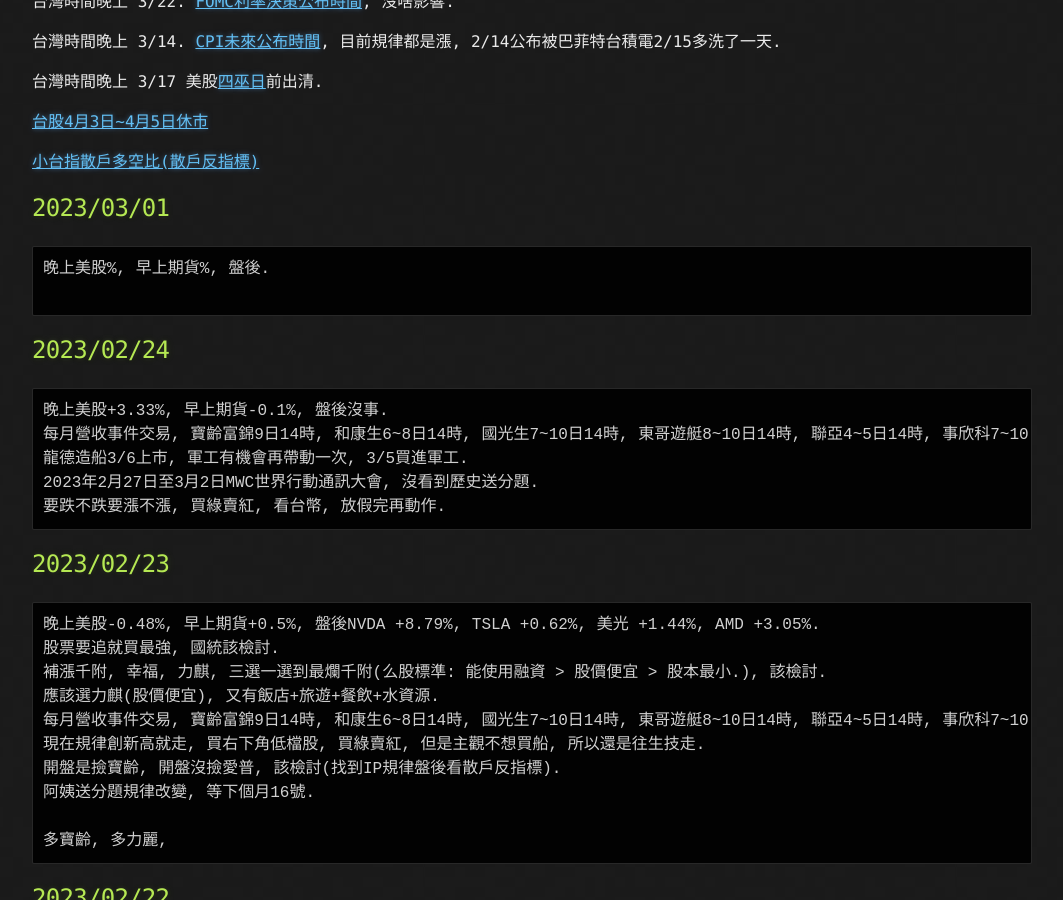
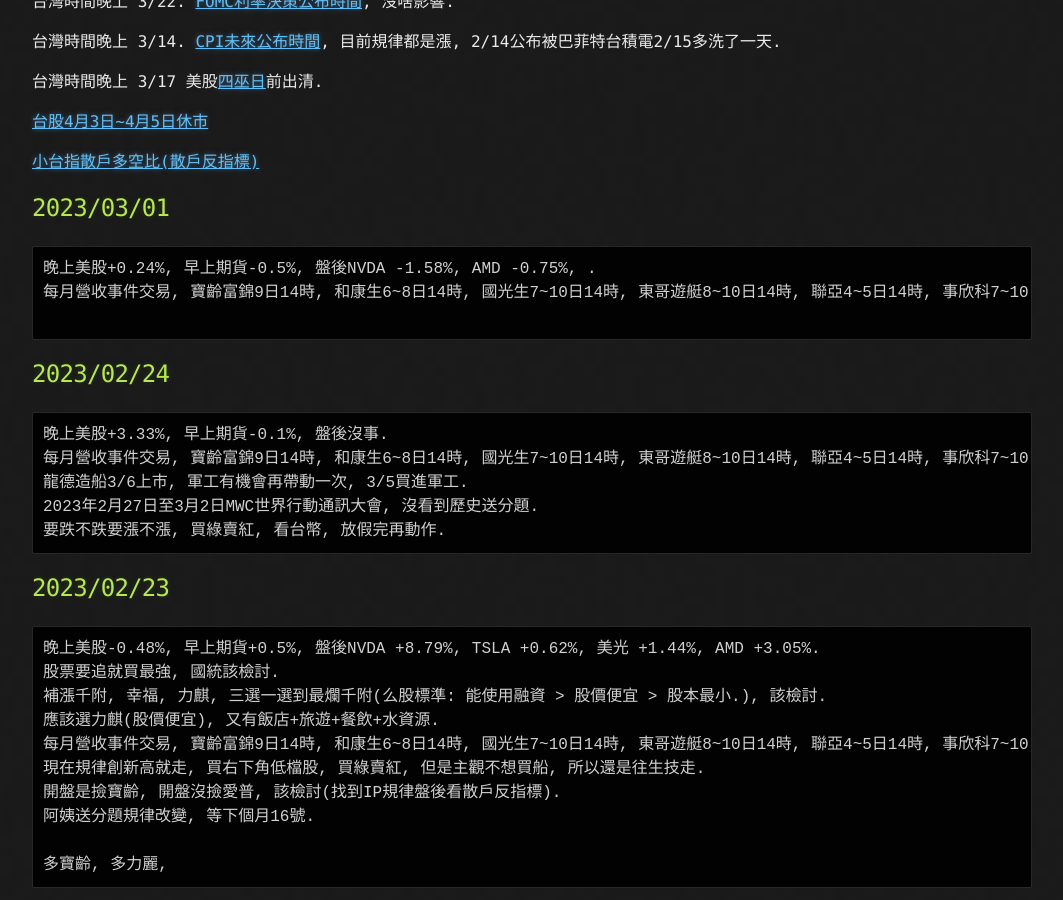
Before and after one commit to lepg5487/Stock_God, a Jekyll site: the page built from index.md, in a window 1280 px wide and 900 px high, scrolled down 428 px. Shown: the whole window, without its empty margins (108-1171 px from the left). Built offline with Jekyll 4.4.1, drawn with Linux system fonts in a browser that asks for light colours; our own code applies the rules of GitHub Pages for plain Markdown files.

Commit message:
Update index.md

````diff
--- a/index.md
+++ b/index.md
@@ -22,7 +22,8 @@
 
 ## 2023/03/01
 ```
-晚上美股%, 早上期貨%, 盤後.
+晚上美股+0.24%, 早上期貨-0.5%, 盤後NVDA -1.58%, AMD -0.75%, .
+每月營收事件交易, 寶齡富錦9日14時, 和康生6~8日14時, 國光生7~10日14時, 東哥遊艇8~10日14時, 聯亞4~5日14時, 事欣科7~10日14時, 華孚10日14時.
 
 ```
 
````
